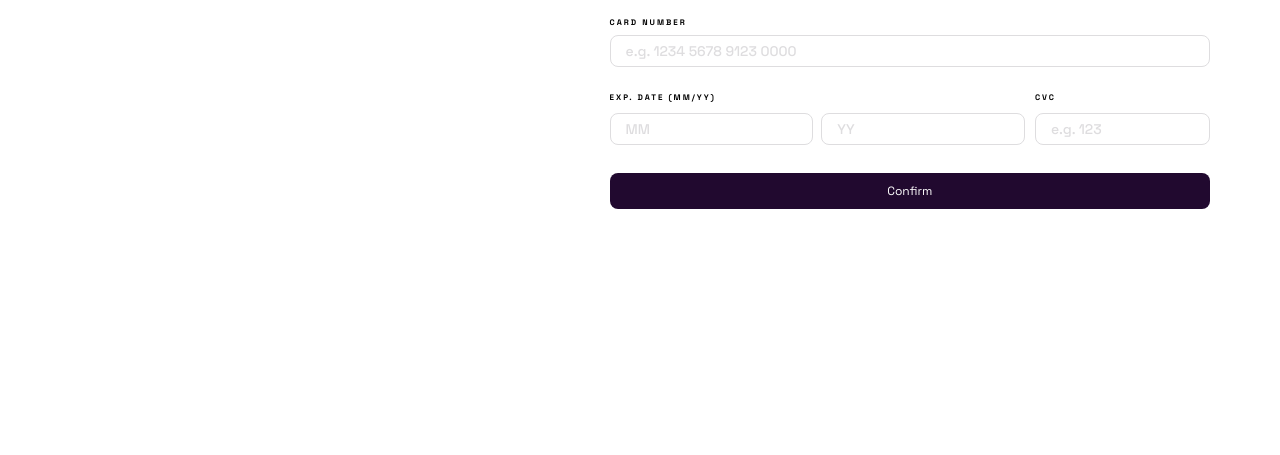
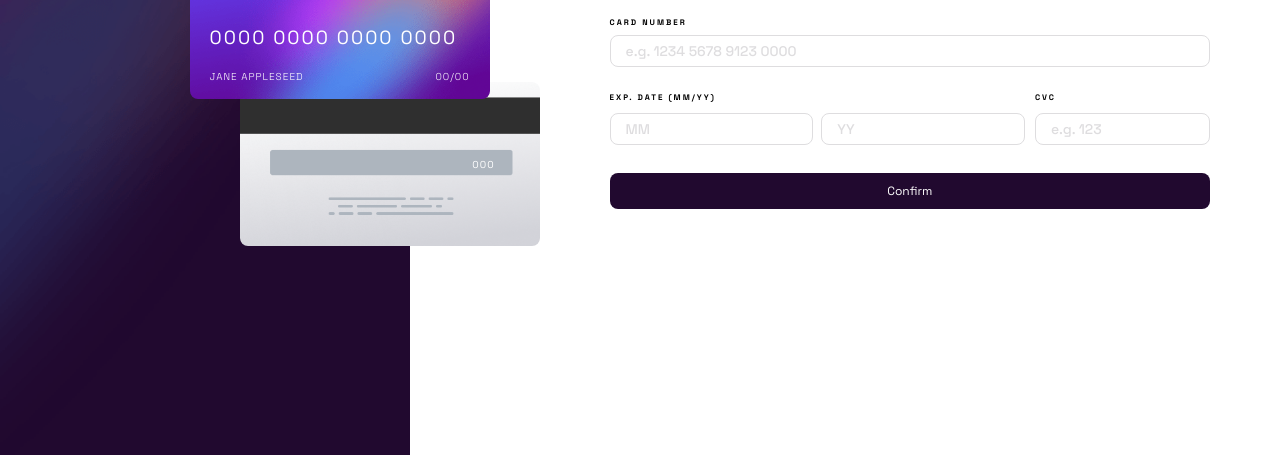
Before and after one commit to mateuszhofman/Interactive-card.github.io, a plain HTML site: page index.html in a window 1280 px wide. Shown: the part 345-800 px from the top of the page. Drawn offline with nearby package versions, Linux system fonts and the light colour scheme; files that its build step writes are made by us from their sources.

Commit message:
Update style.scss

```diff
--- a/SASS/style.scss
+++ b/SASS/style.scss
@@ -31,7 +31,7 @@ section {
 	color: var(--White);
 	background-repeat: no-repeat;
 	background-size: cover;
-	background-image: url('/Interactive Card/img/bg-main-mobile.png');
+	background-image: url('./img/bg-main-mobile.png');
 
 	.card-front {
 		position: absolute;
@@ -42,7 +42,7 @@ section {
 		width: 76%;
 		border-radius: 8px;
 		background-size: cover;
-		background-image: url('/Interactive Card/img/bg-card-front.png');
+		background-image: url('./img/bg-card-front.png');
 		.card-logo {
 			img {
 				height: 25px;
@@ -80,7 +80,7 @@ section {
 		height: 68%;
 		border-radius: 8px;
 		background-size: cover;
-		background-image: url('/Interactive Card/img/bg-card-back.png');
+		background-image: url('./img/bg-card-back.png');
 		.cvc-number {
 			position: absolute;
 			top: 49%;
@@ -289,7 +289,7 @@ section {
 		background-position: center;
 		height: 100%;
 		width: 32%;
-		background-image: url('/Interactive Card/img/bg-main-desktop.png');
+		background-image: url('./img/bg-main-desktop.png');
 
 		.card-back,
 		.card-front {
```
